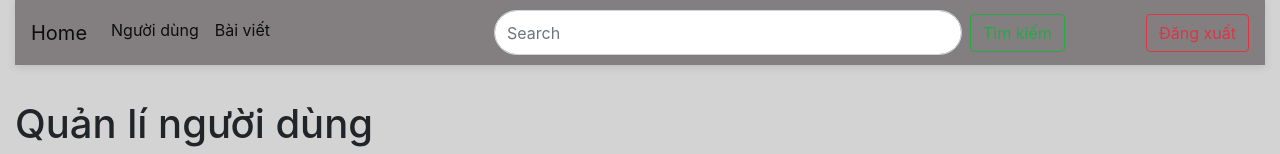
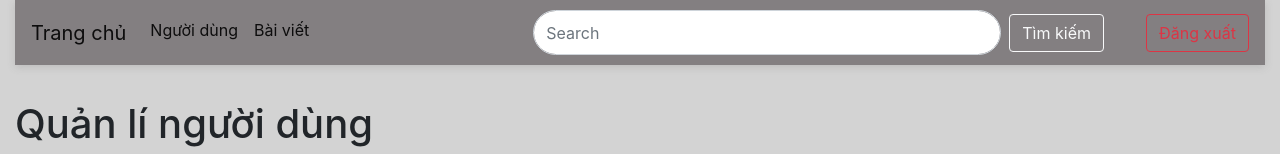
Before and after one commit to hoangtran2004/case5_frontend, a React (Create React App) app in the folder frontend/: page /admin in a window 1280 px wide. Shown: the top 154 px of the page. Built offline with nearby package versions, Linux system fonts and the light colour scheme; no server answers.

Commit message:
git toi 22/12

```diff
--- a/frontend/src/component/Nav-bar-admin.js
+++ b/frontend/src/component/Nav-bar-admin.js
@@ -8,7 +8,7 @@ export default function NavBarAdmin() {
             <div className="row">
                 <div className="col-12" style={{position: "fixed", zIndex: 100}}>
                     <nav className="navbar navbar-expand-lg navbar-light bg-light">
-                        <Link className="navbar-brand" to="/admin">Home</Link>
+                        <Link className="navbar-brand" to="/admin">Trang chủ</Link>
                         <button className="navbar-toggler" type="button" data-toggle="collapse"
                                 data-target="#navbarSupportedContent" aria-controls="navbarSupportedContent"
                                 aria-expanded="false" aria-label="Toggle navigation">
@@ -35,7 +35,7 @@ export default function NavBarAdmin() {
                                             <Field className="form-control mr-sm-2" type="search"
                                                    style={{width:'468px',marginLeft:'30px',borderRadius:'50px',height:'45px'}} name={"search"}
                                                    placeholder="Search" ></Field>
-                                            <button className="btn btn-outline-success my-2 my-sm-0">Tìm kiếm</button>
+                                            <button className="btn btn-outline-light my-2 my-sm-0">Tìm kiếm</button>
                                         </Form>
                                     </Formik>
                                 </li>
```
